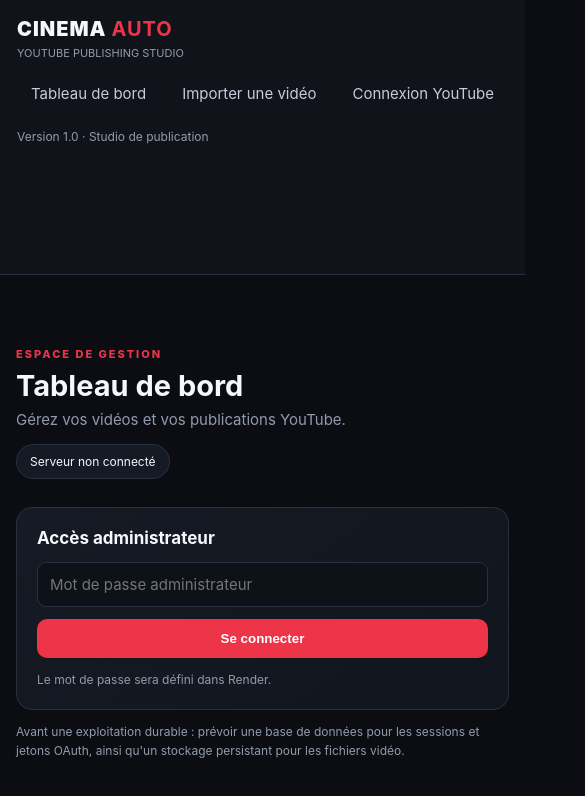
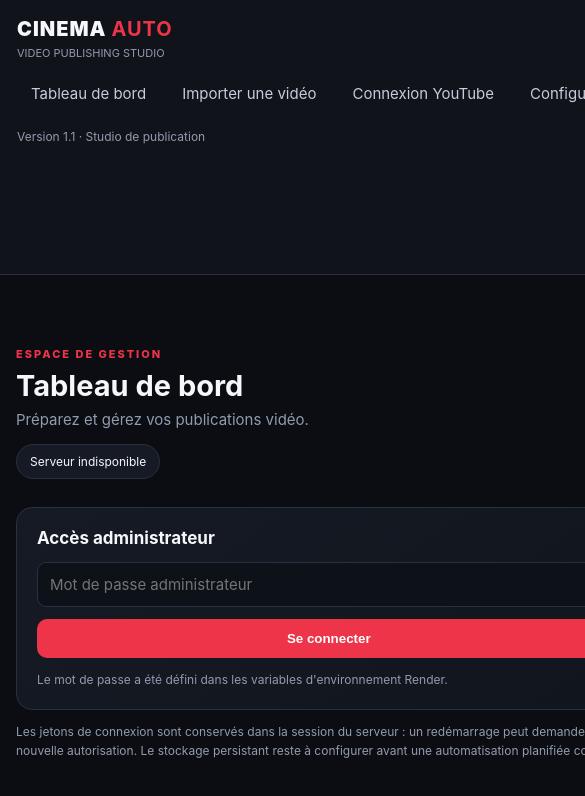
Before and after one commit to fihoundelewis145-max/Cin-ma-auto, a website: page public/index.html in a window 390 px wide. Shown: the top 796 px of the page, 585 px wide, since content can reach past the window. Drawn offline with Linux system fonts and the light colour scheme; no server answers.

Commit message:
Improve CINEMA AUTO OAuth diagnostics and setup guidance

```diff
--- a/public/index.html
+++ b/public/index.html
@@ -3,7 +3,7 @@
 <meta charset="utf-8"><meta name="viewport" content="width=device-width,initial-scale=1">
 <meta name="theme-color" content="#0b0d12"><title>CINEMA AUTO — Studio</title>
 <style>
-:root{--bg:#0b0d12;--panel:#151a24;--line:#293140;--muted:#929bad;--red:#ed3448;--white:#f5f7fb}
+:root{--bg:#0b0d12;--panel:#151a24;--line:#293140;--muted:#929bad;--red:#ed3448;--white:#f5f7fb;--green:#39c98a;--amber:#f2c27c}
 *{box-sizing:border-box}body{margin:0;background:var(--bg);color:var(--white);font:15px Inter,system-ui,Arial,sans-serif}
 .shell{display:grid;grid-template-columns:245px 1fr;min-height:100vh}.side{padding:28px 18px;background:#10131a;border-right:1px solid var(--line)}
 .brand{font-weight:900;font-size:20px;letter-spacing:1px}.brand b{color:var(--red)}.tag{font-size:11px;color:var(--muted);margin:8px 0 38px}
@@ -14,25 +14,40 @@ main{padding:34px;max-width:1400px;width:100%;margin:auto}.top{display:flex;alig
 .grid{display:grid;grid-template-columns:repeat(3,1fr);gap:16px}.card{background:linear-gradient(145deg,var(--panel),#11151d);border:1px solid var(--line);border-radius:16px;padding:20px}
 .metric{font-size:30px;font-weight:800;margin:15px 0 3px}.section{margin-top:22px}.section h2{font-size:17px;margin:0 0 14px}
 .wide{display:grid;grid-template-columns:1.2fr .8fr;gap:16px}.btn{display:inline-block;border:0;background:var(--red);color:white;font-weight:750;padding:12px 16px;border-radius:10px;cursor:pointer;text-decoration:none}
-.btn.secondary{background:#242b38;border:1px solid var(--line)}.field{width:100%;background:#0d1118;color:white;border:1px solid var(--line);padding:12px;border-radius:9px;font:inherit}
+.btn.secondary{background:#242b38;border:1px solid var(--line)}.btn:disabled{opacity:.5;cursor:not-allowed}.field{width:100%;background:#0d1118;color:white;border:1px solid var(--line);padding:12px;border-radius:9px;font:inherit}
 form{display:grid;gap:12px}.hint{font-size:12px;color:var(--muted);line-height:1.6}.check{display:flex;gap:9px;align-items:flex-start;font-size:12px;color:#cbd2df}
-.notice{padding:13px;border-radius:10px;background:#241c14;color:#f2c27c;font-size:12px;line-height:1.5}.hidden{display:none!important}
+.notice{padding:13px;border-radius:10px;background:#241c14;color:var(--amber);font-size:12px;line-height:1.5}.good{color:var(--green)}.bad{color:#ff7b89}.hidden{display:none!important}
 @media(max-width:850px){.shell{grid-template-columns:1fr}.side{padding:17px;border-right:0;border-bottom:1px solid var(--line)}.tag{margin:5px 0 12px}nav{display:flex;overflow:auto}nav a{white-space:nowrap}main{padding:22px 16px}.grid,.wide{grid-template-columns:1fr}.top{align-items:flex-start;flex-direction:column}}
 </style></head><body>
-<div class="shell"><aside class="side"><div class="brand">CINEMA <b>AUTO</b></div><div class="tag">YOUTUBE PUBLISHING STUDIO</div>
-<nav><a href="#dashboard">Tableau de bord</a><a href="#upload">Importer une vidéo</a><a href="#connection">Connexion YouTube</a></nav>
-<p class="hint">Version 1.0 · Studio de publication</p></aside>
-<main id="dashboard"><header class="top"><div><div class="eyebrow">ESPACE DE GESTION</div><h1>Tableau de bord</h1><div class="muted">Gérez vos vidéos et vos publications YouTube.</div></div><div class="status" id="serverStatus">Vérification du serveur…</div></header>
-<section class="card section" id="loginCard"><h2>Accès administrateur</h2><form id="loginForm"><input class="field" type="password" name="password" placeholder="Mot de passe administrateur" required><button class="btn">Se connecter</button><div class="hint" id="loginMessage">Le mot de passe sera défini dans Render.</div></form></section>
+<div class="shell"><aside class="side"><div class="brand">CINEMA <b>AUTO</b></div><div class="tag">VIDEO PUBLISHING STUDIO</div>
+<nav><a href="#dashboard">Tableau de bord</a><a href="#upload">Importer une vidéo</a><a href="#connection">Connexion YouTube</a><a href="#requirements">Configuration</a></nav>
+<p class="hint">Version 1.1 · Studio de publication</p></aside>
+<main id="dashboard"><header class="top"><div><div class="eyebrow">ESPACE DE GESTION</div><h1>Tableau de bord</h1><div class="muted">Préparez et gérez vos publications vidéo.</div></div><div class="status" id="serverStatus">Vérification…</div></header>
+<section class="card section" id="loginCard"><h2>Accès administrateur</h2><form id="loginForm"><input class="field" type="password" name="password" placeholder="Mot de passe administrateur" required><button class="btn">Se connecter</button><div class="hint" id="loginMessage">Le mot de passe a été défini dans les variables d'environnement Render.</div></form></section>
 <div id="appContent" class="hidden">
-<div class="grid"><div class="card"><small>Vidéos publiées depuis ce studio</small><div class="metric">—</div><small>Statistiques à connecter</small></div><div class="card"><small>Chaîne YouTube</small><div class="metric" id="ytStatus">Non liée</div><small>Connexion Google OAuth</small></div><div class="card"><small>État du service</small><div class="metric" id="health">—</div><small>Disponibilité du serveur</small></div></div>
-<div class="wide section"><section class="card" id="upload"><h2>Importer une vidéo</h2><form id="uploadForm"><input class="field" name="title" maxlength="100" placeholder="Titre de la vidéo" required><textarea class="field" name="description" rows="3" placeholder="Description YouTube (facultatif)"></textarea><input class="field" type="file" name="video" accept="video/*" required><label class="check"><input type="checkbox" name="rightsConfirmed" required><span>Je confirme détenir les droits nécessaires pour publier cette vidéo.</span></label><button class="btn" id="send">Envoyer sur YouTube en privé</button><div class="hint" id="message">Les vidéos sont envoyées en mode privé par défaut.</div></form></section>
-<section class="card" id="connection"><h2>Connexion YouTube</h2><p class="muted">Autorisez votre chaîne via Google OAuth officiel.</p><a class="btn" href="/auth/youtube">Connecter YouTube</a><p class="hint" id="oauthHint">Les identifiants Google doivent être configurés dans Render.</p><div class="notice">Importez uniquement des œuvres dont vous détenez les droits de redistribution. Ce studio ne récupère pas de films protégés depuis des plateformes tierces.</div><p><button class="btn secondary" id="logout">Se déconnecter</button></p></section></div></div>
-<p class="hint">Avant une exploitation durable : prévoir une base de données pour les sessions et jetons OAuth, ainsi qu'un stockage persistant pour les fichiers vidéo.</p></main></div>
+<div class="grid"><div class="card"><small>Vidéos publiées depuis ce studio</small><div class="metric">—</div><small>Statistiques YouTube non encore reliées</small></div><div class="card"><small>Chaîne YouTube</small><div class="metric" id="ytStatus">Non liée</div><small id="ytSub">Connexion Google OAuth</small></div><div class="card"><small>État du service</small><div class="metric" id="health">—</div><small>Contrôle du serveur</small></div></div>
+<div class="wide section"><section class="card" id="upload"><h2>Importer une vidéo</h2><form id="uploadForm"><input class="field" name="title" maxlength="100" placeholder="Titre de la vidéo" required><textarea class="field" name="description" rows="3" placeholder="Description YouTube (facultatif)"></textarea><input class="field" type="file" name="video" accept="video/*" required><label class="check"><input type="checkbox" name="rightsConfirmed" required><span>Je confirme que je détiens les droits nécessaires pour publier cette vidéo sur YouTube.</span></label><button class="btn" id="send">Envoyer sur YouTube en privé</button><div class="hint" id="message">L'envoi est privé par défaut afin de vérifier la vidéo avant publication publique.</div></form></section>
+<section class="card" id="connection"><h2>Connexion YouTube</h2><p class="muted">Autorisez votre chaîne avec Google OAuth officiel.</p><a class="btn" id="connectButton" href="/auth/youtube">Connecter YouTube</a><p class="hint" id="oauthHint">Vérification de la configuration Google…</p><div class="notice">Ce studio publie uniquement les vidéos que vous êtes autorisé à redistribuer. Il ne récupère pas automatiquement les films protégés depuis MovieBox ou des plateformes tierces.</div><p><button class="btn secondary" id="logout">Se déconnecter</button></p></section></div>
+<section class="card section" id="requirements"><h2>État de la configuration</h2><div class="hint" id="configList">Chargement…</div></section></div>
+<p class="hint">Les jetons de connexion sont conservés dans la session du serveur : un redémarrage peut demander une nouvelle autorisation. Le stockage persistant reste à configurer avant une automatisation planifiée continue.</p></main></div>
 <script>
 const el=id=>document.getElementById(id);
-async function refresh(){try{const s=await fetch('/api/status').then(r=>r.json());el('serverStatus').textContent='Serveur opérationnel';el('loginCard').classList.toggle('hidden',s.adminAuthenticated);el('appContent').classList.toggle('hidden',!s.adminAuthenticated);if(s.adminAuthenticated){el('ytStatus').textContent=s.youtubeConnected?'Connectée':'Non liée';el('oauthHint').textContent=s.youtubeConfigured?'Google OAuth configuré.':'Ajoutez les variables Google OAuth dans Render.'}}catch(e){el('serverStatus').textContent='Serveur non connecté'}}
-el('loginForm').addEventListener('submit',async e=>{e.preventDefault();const r=await fetch('/api/login',{method:'POST',headers:{'Content-Type':'application/json'},body:JSON.stringify({password:new FormData(e.target).get('password')})});const d=await r.json();el('loginMessage').textContent=r.ok?'Connexion réussie.':d.error;refresh()});
+async function refresh(){
+ try{
+  const s=await fetch('/api/status').then(r=>r.json());
+  el('serverStatus').textContent='Serveur opérationnel';el('health').textContent='En ligne';
+  el('loginCard').classList.toggle('hidden',s.adminAuthenticated);el('appContent').classList.toggle('hidden',!s.adminAuthenticated);
+  if(s.adminAuthenticated){
+   el('ytStatus').textContent=s.youtubeConnected?'Connectée':'Non liée';
+   el('ytSub').textContent=s.youtubeConnected?'Autorisation présente dans cette session':'Connexion Google OAuth requise';
+   if(s.youtubeConfigured){el('oauthHint').textContent='Paramètres Google détectés. Cliquez pour autoriser votre chaîne.';el('connectButton').classList.remove('hidden')}
+   else{el('oauthHint').textContent='Connexion désactivée : variables manquantes dans Render : '+(s.missingGoogleVariables||[]).join(', ');el('connectButton').classList.add('hidden')}
+   el('configList').innerHTML='<p class="'+(s.adminConfigured?'good':'bad')+'">Mot de passe administrateur : '+(s.adminConfigured?'configuré':'manquant')+'</p><p class="'+(s.youtubeConfigured?'good':'bad')+'">Google OAuth : '+(s.youtubeConfigured?'configuré':'incomplet')+'</p><p>Variables Google manquantes : '+((s.missingGoogleVariables||[]).join(', ')||'aucune')+'</p>';
+  }
+ }catch(e){el('serverStatus').textContent='Serveur indisponible';el('health').textContent='Erreur'}
+}
+el('loginForm').addEventListener('submit',async e=>{e.preventDefault();const r=await fetch('/api/login',{method:'POST',headers:{'Content-Type':'application/json'},body:JSON.stringify({password:new FormData(e.target).get('password')})});const d=await r.json();el('loginMessage').textContent=r.ok?'Connexion réussie.':d.error;await refresh()});
 el('uploadForm').addEventListener('submit',async e=>{e.preventDefault();const b=el('send'),m=el('message');b.disabled=true;m.textContent='Envoi en cours…';const fd=new FormData(e.target);fd.set('rightsConfirmed',e.target.rightsConfirmed.checked?'true':'false');try{const r=await fetch('/api/youtube/upload',{method:'POST',body:fd});const d=await r.json();if(!r.ok)throw Error(d.error);m.innerHTML='Vidéo envoyée en privé : <a target="_blank" rel="noopener" href="'+d.url+'">ouvrir sur YouTube</a>'}catch(err){m.textContent=err.message}finally{b.disabled=false}});
-el('logout').addEventListener('click',async()=>{await fetch('/api/logout',{method:'POST'});refresh()});refresh();
+el('logout').addEventListener('click',async()=>{await fetch('/api/logout',{method:'POST'});await refresh()});
+refresh();
 </script></body></html>
```
